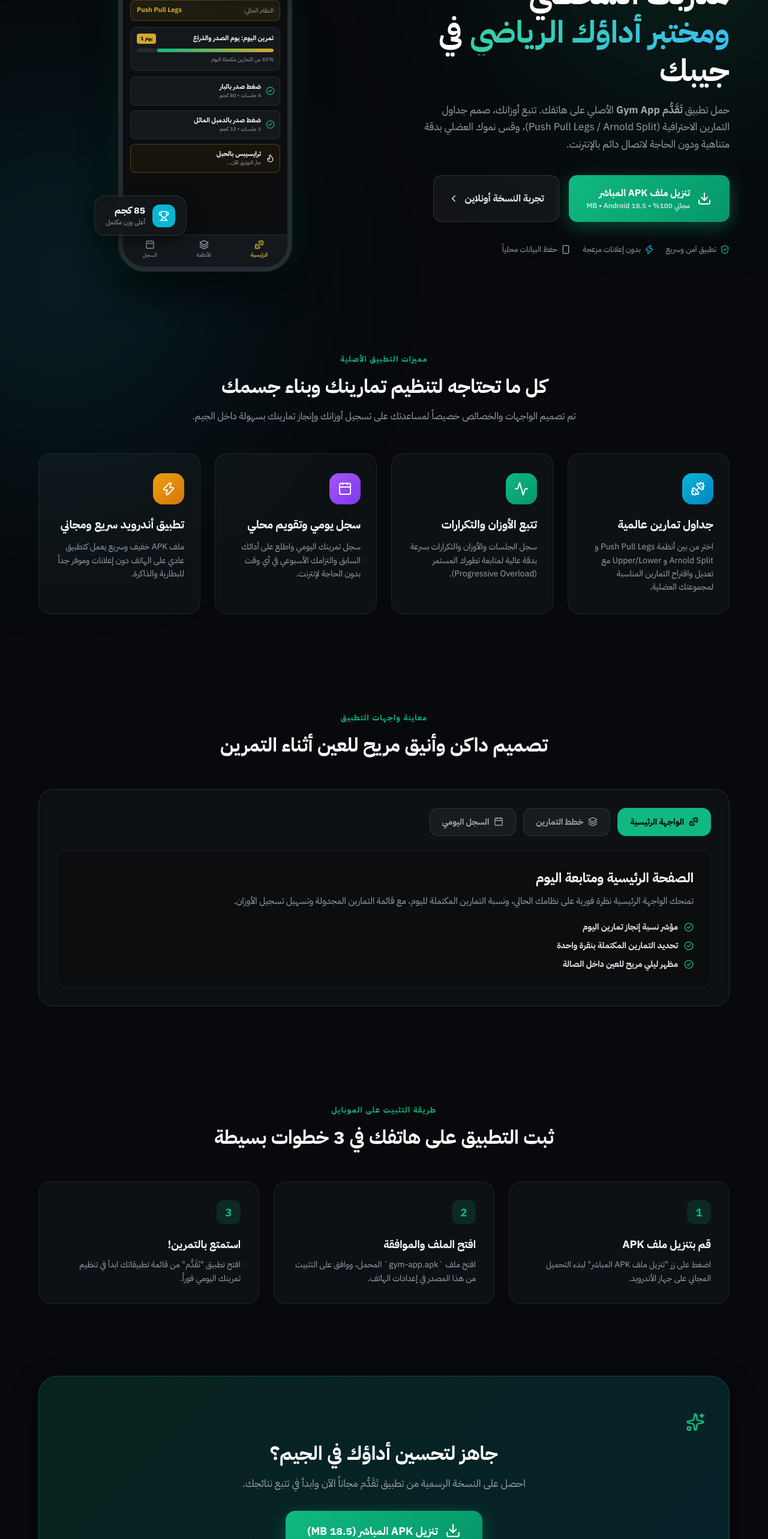
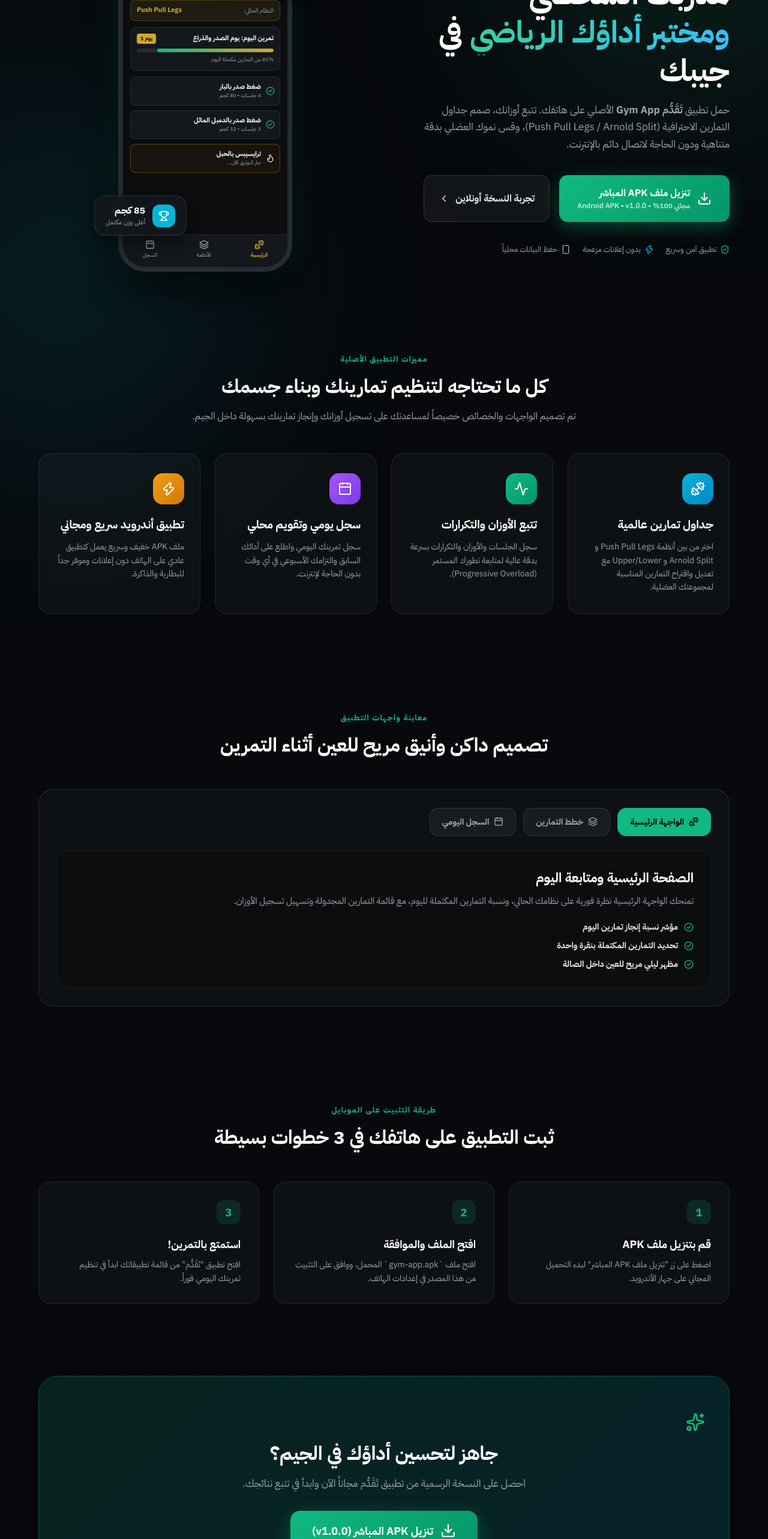
Before and after one commit to ABdullahMegahed2003/progress, a Next.js app: page /download in a window 1280 px wide. Shown: the part 234-2800 px from the top of the page at 60% size. Built offline with nearby package versions, Linux system fonts and the light colour scheme.

Commit message:
feat(download): connect landing page download button to official github apk release

```diff
--- a/app/download/page.tsx
+++ b/app/download/page.tsx
@@ -29,7 +29,7 @@
           </nav>
 
           <div className="nav-actions">
-            <a href="/downloads/gym-app.apk" download className="btn-primary-glow sm pulse-anim">
+            <a href="https://github.com/ABdullahMegahed2003/progress/releases/download/v1.0.0/gym-app.apk" className="btn-primary-glow sm pulse-anim">
               <Download size={16} />
               <span>تنزيل APK</span>
             </a>
@@ -55,11 +55,11 @@
           </p>
 
           <div className="hero-cta-group">
-            <a href="/downloads/gym-app.apk" download className="btn-primary-glow lg pulse-anim">
+            <a href="https://github.com/ABdullahMegahed2003/progress/releases/download/v1.0.0/gym-app.apk" className="btn-primary-glow lg pulse-anim">
               <Download size={24} />
               <div className="btn-text-stack">
                 <span className="btn-main">تنزيل ملف APK المباشر</span>
-                <span className="btn-sub">مجاني 100% • 18.5 MB • Android</span>
+                <span className="btn-sub">مجاني 100% • Android APK • v1.0.0</span>
               </div>
             </a>
 
@@ -362,9 +362,9 @@
           <h2>جاهز لتحسين أداؤك في الجيم؟</h2>
           <p>احصل على النسخة الرسمية من تطبيق تَقَدُّم مجاناً الآن وابدأ في تتبع نتائجك.</p>
 
-          <a href="/downloads/gym-app.apk" download className="btn-primary-glow xl pulse-anim">
+          <a href="https://github.com/ABdullahMegahed2003/progress/releases/download/v1.0.0/gym-app.apk" className="btn-primary-glow xl pulse-anim">
             <Download size={26} />
-            <span>تنزيل APK المباشر (18.5 MB)</span>
+            <span>تنزيل APK المباشر (v1.0.0)</span>
           </a>
         </div>
       </section>
```
